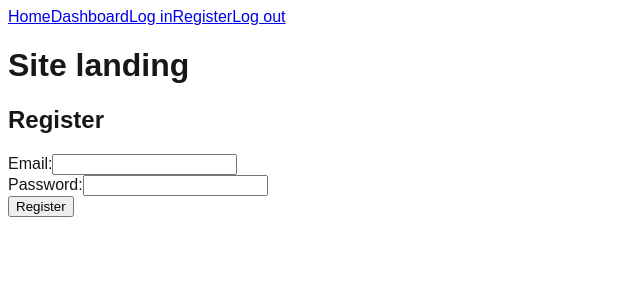
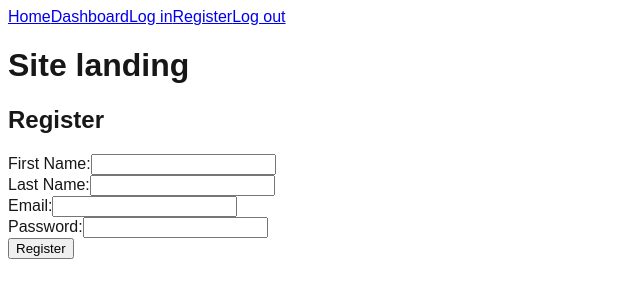
Before and after one commit to ayabarrera/user-auth-phase1, a Next.js app: page /register in a window 1280 px wide. Shown: the top 300 px of the page, without its empty margins (0-640 px from the left). Built offline with nearby package versions, Linux system fonts and the light colour scheme.

Commit message:
added user first & last name to register form and register page

```diff
--- a/app/register/page.jsx
+++ b/app/register/page.jsx
@@ -6,6 +6,8 @@ export default function RegisterPage() {
   const [email, setEmail] = useState('');
   const [password, setPassword] = useState('');
   const [passwordError, setPasswordError] = useState('');
+  const [firstName, setFirstName] = useState('');
+  const [lastName, setLastName] = useState('');
 
   const handleSubmit = async (event) => {
     event.preventDefault();
@@ -21,6 +23,8 @@ export default function RegisterPage() {
       const formData = new FormData();
       formData.append('email', email);
       formData.append('password', password);
+      formData.append('first_name', firstName);
+      formData.append('last_name', lastName);
 
       const response = await fetch('/api/auth/register', {
         method: 'POST',
@@ -44,6 +48,28 @@ export default function RegisterPage() {
     <>
       <h2>Register</h2>
       <form onSubmit={handleSubmit}>
+        <div>
+          <label htmlFor="firstName">First Name:</label>
+          <input
+            type="text"
+            id="firstName"
+            name="firstName"
+            value={firstName}
+            onChange={(e) => setFirstName(e.target.value)}
+            required
+          />
+        </div>
+        <div>
+          <label htmlFor="lastName">Last Name:</label>
+          <input
+            type="text"
+            id="lastName"
+            name="lastName"
+            value={lastName}
+            onChange={(e) => setLastName(e.target.value)}
+            required
+          />
+        </div>
         <div>
           <label htmlFor="email">Email:</label>
           <input
```
Also changed, not shown: app/login/page.jsx (+31 -13 lines).
